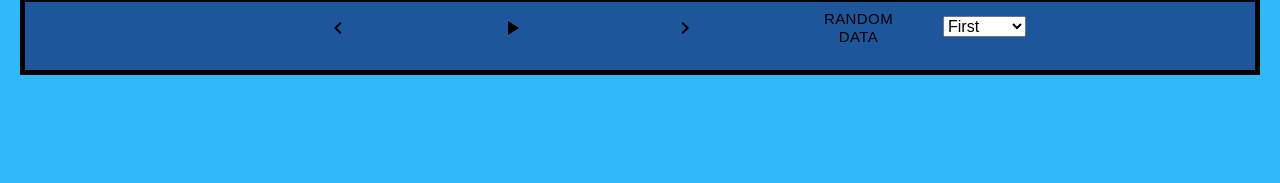
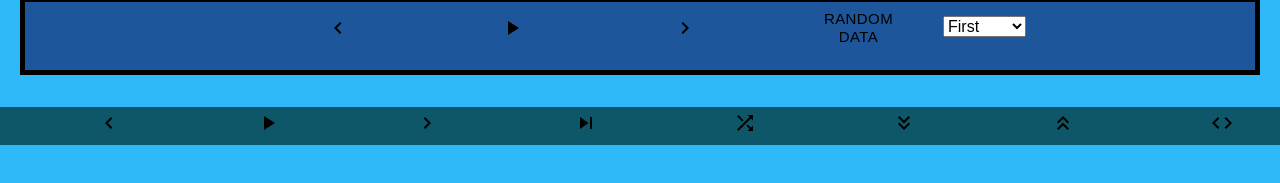
Before and after one commit to Elim-J/capstone-project, a React (Create React App) app: page /quicksort in a window 1280 px wide. Shown: the part 655-838 px from the top of the page. Built offline with nearby package versions, Linux system fonts and the light colour scheme; a web font is replaced by a local one.

Commit message:
non-working action bar

```diff
--- a/src/components/visualizers/sorting/QuickSortWrapper.js
+++ b/src/components/visualizers/sorting/QuickSortWrapper.js
@@ -8,6 +8,7 @@ import PlayArrowIcon from '@mui/icons-material/PlayArrow';
 import PauseIcon from '@mui/icons-material/Pause';
 import NavigateBeforeIcon from '@mui/icons-material/NavigateBefore';
 import NavigateNextIcon from '@mui/icons-material/NavigateNext';
+import ActionBar from './Actionbar';
 
 const qsTree = {
     elements: [1,2,3,4],
@@ -187,7 +188,20 @@ const handlePivot = () => {
                 </ul>
             </div>
       </div>
-
+      <ActionBar
+                currentFrame={currentFrame}
+                setCurrentFrame={setCurrentFrame}
+                vid={vid}
+                setVid={setVid}
+                isPaused={isPaused}
+                setIsPaused={setIsPaused}
+                /*openCode={openCode}
+                setOpenCode={setOpenCode}
+                openInfo={openInfo}
+                setOpenInfo={setOpenInfo}
+                alg={alg}
+                setAlg={setAlg}*/
+                />
 
     </div>
       </>
```
